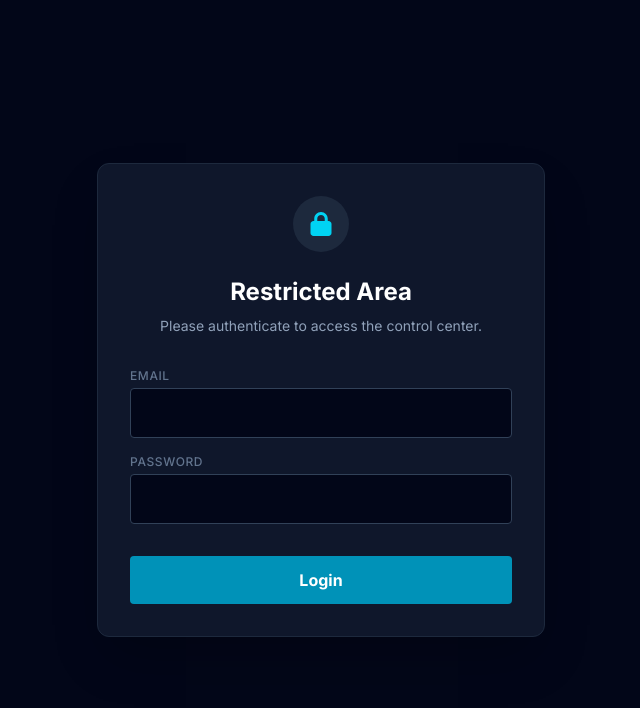
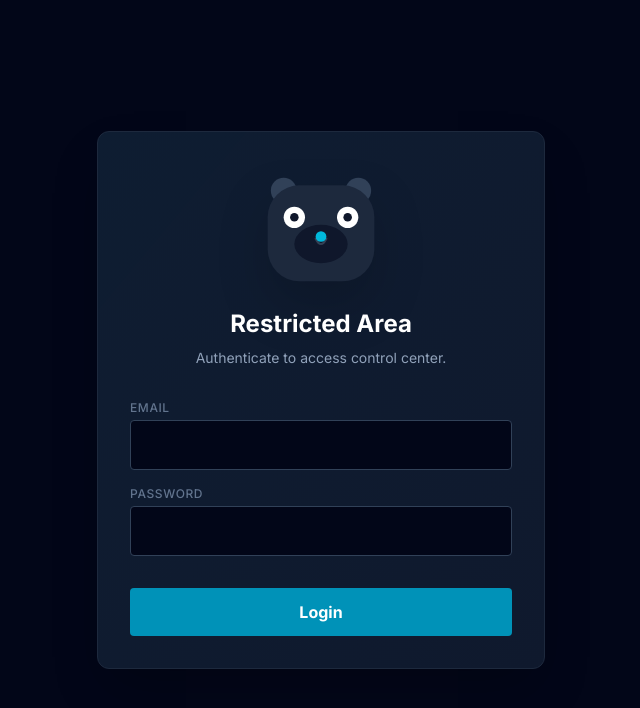
Before and after one commit to I-amAnonymous/my-portfolio, a Next.js app: page /login in a window 1280 px wide. Shown: the top 708 px of the page, without its empty margins (319-959 px from the left). Built offline with nearby package versions, Linux system fonts and the light colour scheme; no server answers.

Commit message:
Added secure login system with interactive Cyber-Bear mascot

```diff
--- a/app/login/page.tsx
+++ b/app/login/page.tsx
@@ -3,12 +3,19 @@
 import { useState } from "react";
 import { supabase } from "@/lib/supabaseClient";
 import { useRouter } from "next/navigation";
-import { FaLock } from "react-icons/fa6";
+import LoginMascot from "@/components/LoginMascot"; // Import the Bear
 
 export default function LoginPage() {
   const router = useRouter();
+
+  // Login Data
   const [email, setEmail] = useState("");
   const [password, setPassword] = useState("");
+
+  // Animation States
+  const [focusedInput, setFocusedInput] = useState<"email" | "password" | null>(null);
+  const [isSuccess, setIsSuccess] = useState(false); // Triggers happy face
+
   const [loading, setLoading] = useState(false);
   const [error, setError] = useState("");
 
@@ -25,25 +32,37 @@ export default function LoginPage() {
     if (error) {
       setError("❌ Access Denied: " + error.message);
       setLoading(false);
+      setIsSuccess(false);
     } else {
-      // Success! Redirect to Admin
-      router.push("/admin");
+      // SUCCESS! Trigger animation first
+      setIsSuccess(true);
+      setFocusedInput(null); // Reset hands
+
+      // Wait 1.5s to enjoy the animation, then redirect
+      setTimeout(() => {
+        router.push("/admin");
+      }, 1500);
     }
   };
 
   return (
     <div className="min-h-screen bg-slate-950 flex items-center justify-center p-4">
-      <div className="w-full max-w-md bg-slate-900 border border-slate-800 p-8 rounded-xl shadow-2xl">
-        <div className="flex justify-center mb-6">
-          <div className="p-4 bg-slate-800 rounded-full text-cyan-400">
-            <FaLock size={24} />
-          </div>
-        </div>
+      <div className="w-full max-w-md bg-slate-900 border border-slate-800 p-8 rounded-xl shadow-2xl relative overflow-hidden">
 
-        <h1 className="text-2xl font-bold text-white text-center mb-2">Restricted Area</h1>
-        <p className="text-slate-400 text-center mb-8 text-sm">Please authenticate to access the control center.</p>
+        {/* Background Ambience */}
+        <div className="absolute top-[-50%] left-[-50%] w-[200%] h-[200%] bg-gradient-to-br from-cyan-500/5 to-transparent pointer-events-none"></div>
 
-        <form onSubmit={handleLogin} className="space-y-4">
+        {/* --- THE MASCOT --- */}
+        <LoginMascot
+          focusedInput={focusedInput}
+          textLength={email.length}
+          isSuccess={isSuccess}
+        />
+
+        <h1 className="text-2xl font-bold text-white text-center mb-2 relative z-10">Restricted Area</h1>
+        <p className="text-slate-400 text-center mb-8 text-sm relative z-10">Authenticate to access control center.</p>
+
+        <form onSubmit={handleLogin} className="space-y-4 relative z-10">
           <div>
             <label className="block text-xs font-medium text-slate-500 mb-1 uppercase tracking-wider">Email</label>
             <input
@@ -51,7 +70,10 @@ export default function LoginPage() {
               required
               className="w-full bg-slate-950 border border-slate-700 rounded p-3 text-white focus:border-cyan-500 outline-none transition-colors"
               value={email}
+              // Update state for animation
               onChange={(e) => setEmail(e.target.value)}
+              onFocus={() => setFocusedInput("email")}
+              onBlur={() => setFocusedInput(null)}
             />
           </div>
 
@@ -63,17 +85,24 @@ export default function LoginPage() {
               className="w-full bg-slate-950 border border-slate-700 rounded p-3 text-white focus:border-cyan-500 outline-none transition-colors"
               value={password}
               onChange={(e) => setPassword(e.target.value)}
+              // Trigger "Cover Eyes"
+              onFocus={() => setFocusedInput("password")}
+              onBlur={() => setFocusedInput(null)}
             />
           </div>
 
-          {error && <div className="p-3 bg-red-900/20 border border-red-900/50 text-red-400 text-sm rounded text-center">{error}</div>}
+          {error && <div className="p-3 bg-red-900/20 border border-red-900/50 text-red-400 text-sm rounded text-center animate-pulse">{error}</div>}
 
           <button
             type="submit"
-            disabled={loading}
-            className="w-full bg-cyan-600 hover:bg-cyan-500 text-white font-bold py-3 rounded transition-all mt-4 disabled:opacity-50 disabled:cursor-not-allowed"
+            disabled={loading || isSuccess}
+            className={`w-full py-3 rounded font-bold transition-all mt-4 disabled:opacity-50 disabled:cursor-not-allowed
+              ${isSuccess
+                ? "bg-green-500 text-white scale-105 shadow-[0_0_20px_rgba(34,197,94,0.5)]"
+                : "bg-cyan-600 hover:bg-cyan-500 text-white hover:shadow-[0_0_15px_rgba(6,182,212,0.5)]"
+              }`}
           >
-            {loading ? "Authenticating..." : "Login"}
+            {isSuccess ? "Access Granted!" : loading ? "Verifying..." : "Login"}
           </button>
         </form>
       </div>
--- /dev/null
+++ b/components/LoginMascot.tsx
@@ -0,0 +1,104 @@
+"use client";
+
+import { useEffect, useState } from "react";
+
+type MascotProps = {
+  focusedInput: "email" | "password" | null;
+  textLength: number;
+  isSuccess: boolean;
+};
+
+export default function LoginMascot({ focusedInput, textLength, isSuccess }: MascotProps) {
+  const [look, setLook] = useState({ x: 0, y: 0 });
+
+  useEffect(() => {
+    if (focusedInput === "email") {
+      // 1. LOOK DOWN: Fixed Y offset to look at the input box
+      const lookDownY = 6;
+
+      // 2. SCAN X: Map text length to eye movement
+      // Range: Start at -6 (Left) and max out at +6 (Right)
+      // Eye Radius is 10, Pupil is 4. Max movement is ~6 before clipping.
+      const maxMove = 6;
+      const startX = -6;
+      const speed = 0.5; // How fast eyes move per character
+
+      let nextX = startX + (textLength * speed);
+
+      // Clamp the value so it never exceeds +/- 6 (stays inside the eye)
+      nextX = Math.min(Math.max(nextX, -maxMove), maxMove);
+
+      setLook({ x: nextX, y: lookDownY });
+
+    } else {
+      // Reset to center/forward when not typing email
+      setLook({ x: 0, y: 0 });
+    }
+  }, [focusedInput, textLength]);
+
+  // CSS CLASSES
+  const handClass = focusedInput === "password"
+    ? "translate-y-0 opacity-100 duration-300 ease-out" // Hands UP (Cover Eyes)
+    : "translate-y-24 opacity-0 duration-200 ease-in"; // Hands DOWN (Hidden)
+
+  const eyeClass = isSuccess
+    ? "scale-110 fill-green-400"
+    : "fill-white";
+
+  return (
+    <div className="w-32 h-32 relative mx-auto mb-4">
+      <svg viewBox="0 0 120 120" className="w-full h-full drop-shadow-2xl">
+
+        {/* --- EARS --- */}
+        <circle cx="25" cy="25" r="12" className="fill-slate-700" />
+        <circle cx="95" cy="25" r="12" className="fill-slate-700" />
+
+        {/* --- HEAD --- */}
+        <rect x="10" y="20" width="100" height="90" rx="30" className="fill-slate-800" />
+
+        {/* --- MUZZLE AREA --- */}
+        <ellipse cx="60" cy="75" rx="25" ry="18" className="fill-slate-900" />
+        <path d="M55,70 Q60,80 65,70" fill="none" stroke="#334155" strokeWidth="2" strokeLinecap="round" />
+        <circle cx="60" cy="68" r="5" className="fill-cyan-500" /> {/* Nose */}
+
+        {/* --- EYES CONTAINER --- */}
+        <g className="transition-all duration-300">
+
+          {/* Eyeballs (White Part) */}
+          <circle cx="35" cy="50" r="10" className={`transition-all duration-300 ${eyeClass}`} />
+          <circle cx="85" cy="50" r="10" className={`transition-all duration-300 ${eyeClass}`} />
+
+          {/* PUPILS (The moving part) */}
+          {!isSuccess && focusedInput !== "password" && (
+             <g
+               style={{ transform: `translate(${look.x}px, ${look.y}px)` }}
+               className="transition-transform duration-75 ease-out"
+             >
+               <circle cx="35" cy="50" r="4" className="fill-slate-900" />
+               <circle cx="85" cy="50" r="4" className="fill-slate-900" />
+             </g>
+          )}
+
+          {/* SUCCESS EYES (Happy Curves) */}
+          {isSuccess && (
+             <g>
+               <path d="M28,52 Q35,42 42,52" fill="none" stroke="#0f172a" strokeWidth="3" strokeLinecap="round" />
+               <path d="M78,52 Q85,42 92,52" fill="none" stroke="#0f172a" strokeWidth="3" strokeLinecap="round" />
+             </g>
+          )}
+        </g>
+
+        {/* --- HANDS (Covering Eyes Logic) --- */}
+        <g className={`transition-all ${handClass}`}>
+           <circle cx="30" cy="50" r="16" className="fill-slate-600 border-2 border-slate-900" />
+           <path d="M30,50 L30,120" stroke="#475569" strokeWidth="20" strokeLinecap="round" />
+        </g>
+        <g className={`transition-all ${handClass}`}>
+           <circle cx="90" cy="50" r="16" className="fill-slate-600 border-2 border-slate-900" />
+           <path d="M90,50 L90,120" stroke="#475569" strokeWidth="20" strokeLinecap="round" />
+        </g>
+
+      </svg>
+    </div>
+  );
+}
```
